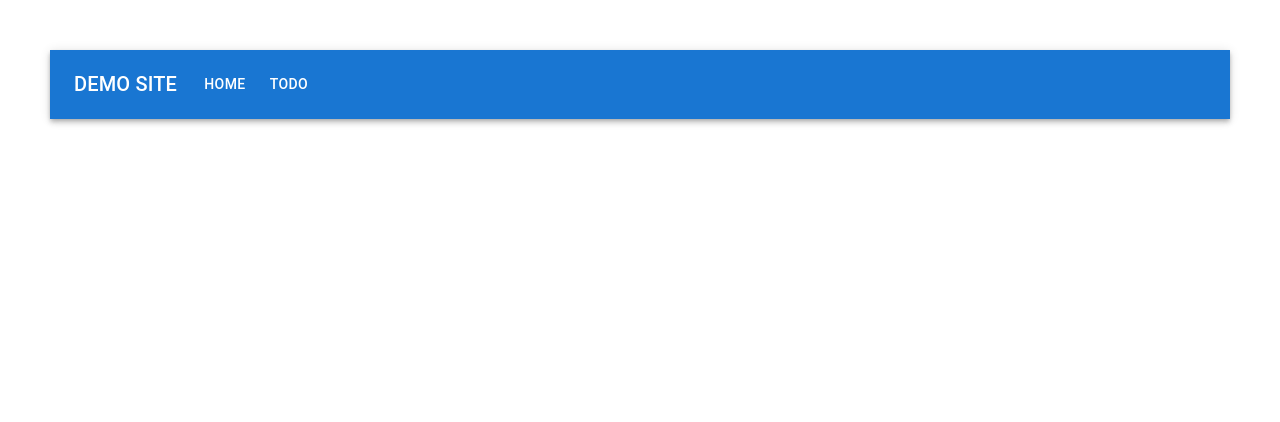
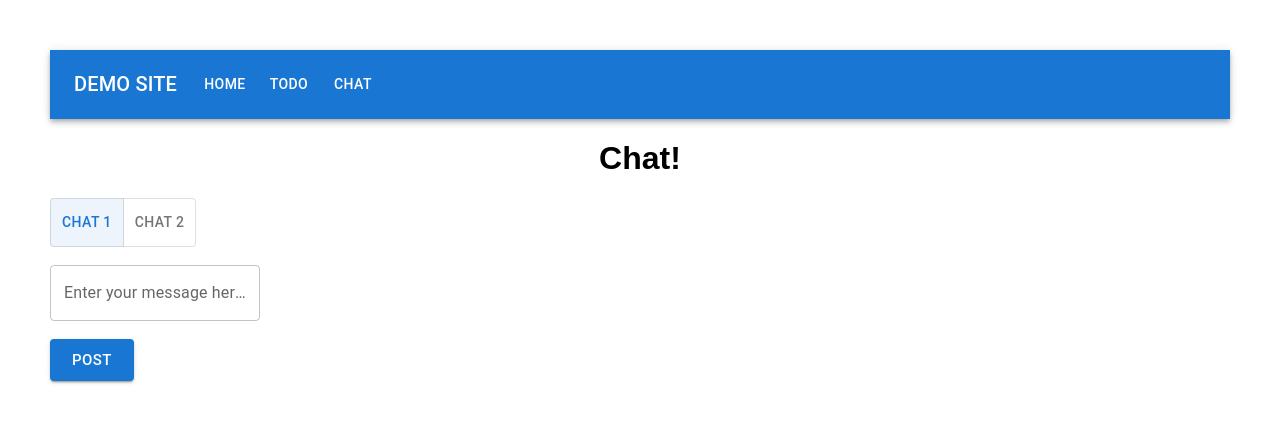
Before and after one commit to Rebecca861/mcon-353-demo-site, a React (Create React App) app: page /chat in a window 1280 px wide. Before the commit this address had no page. Shown: the top 422 px of the page. Built offline with nearby package versions, Linux system fonts and the light colour scheme.

Commit message:
Added beginning of chat page

```diff
--- a/src/components/app/App.js
+++ b/src/components/app/App.jsx
@@ -10,6 +10,7 @@ import Rating from '@mui/material/Rating'
 import Home from '../home/home'
 import {Todo} from '../todo/todo'
 import {Header} from '../header/header'
+import {Chat} from '../chat/chat'
 import {
   BrowserRouter,
   Routes,
@@ -53,6 +54,7 @@ function App() {
         <Routes>
           <Route path="/" element={<Home />}></Route>
           <Route path = "/todo" element={<Todo />}></Route>
+          <Route path="/chat" element={<Chat />}></Route>
         </Routes>
       </BrowserRouter>
       </TodoProvider>
--- /dev/null
+++ b/src/components/chat/chat.css
@@ -0,0 +1,30 @@
+body {
+  padding: 50px;
+  font-family: sans-serif;
+  justify-content: center;
+}
+
+.grid {
+  justify-content: center;
+  /*justify-self: center;*/
+  align-items: center;
+}
+
+h1 {
+  text-align: center;
+}
+
+#outlined-basic {
+  text-align: center;
+  margin: auto;
+}
+
+button {
+  text-align: center;
+  margin: auto;
+}
+
+#chatDiv {
+  margin: auto;
+  text-align: center;
+}
--- /dev/null
+++ b/src/components/chat/chat.jsx
@@ -0,0 +1,119 @@
+import { useState } from "react";
+import Grid from "@mui/material/Grid";
+import Button from "@mui/material/Button";
+import TextField from "@mui/material/TextField";
+import Box from "@mui/material/Box";
+import Paper from "@mui/material/Paper";
+import Stack from "@mui/material/Stack";
+import { styled } from "@mui/material/styles";
+import ToggleButton from "@mui/material/ToggleButton";
+import ToggleButtonGroup from "@mui/material/ToggleButtonGroup";
+
+export const Chat = () => {
+  const [chats, setChats] = useState([
+    { chatId: 1, name: "Chat 1" },
+    { chatId: 2, name: "Chat 2" },
+  ]);
+  const [chatMessages, setChatMessages] = useState([]);
+  const [message, setMessage] = useState("");
+
+  const [alignment, setAlignment] = useState("chat1");
+
+  const handleChange = (event, newAlignment) => {
+    setAlignment(newAlignment);
+    setChatMessages([]);
+  };
+
+  //     const MINUTE_MS = 6000000;
+
+  // useEffect(() => {
+  //   const interval = setInterval(() => {
+  //     getChats();
+  //   }, MINUTE_MS);
+
+  //   return () => clearInterval(interval); // This represents the unmount function, in which you need to clear your interval to prevent memory leaks.
+  // }, [])
+
+  function addChatMessage() {
+    // const chatMessage = {
+    //     chatId: "18fa1c30-c741-4fa2-9b02-190f3dfcfccc",
+    //     userName: "demoSiteUser",
+    //     text: message
+    // };
+
+    // fetch('https://z36h06gqg7.execute-api.us-east-1.amazonaws.com/messages', {
+    //     method: "PUT",
+    //     headers: {
+    //       "Content-Type": "application/json", // tells REST that we will send the body data in JSON format
+    //     },
+    //     body: JSON.stringify(chatMessage),
+    //   }).then((response) => response.json()) // pull the json out of the response
+    //   .then((data) => console.log(data));
+
+    setChatMessages([...chatMessages, { text: message }]);
+  }
+
+  function getChats() {
+    //         fetch("https://z36h06gqg7.execute-api.us-east-1.amazonaws.com/chats/18fa1c30-c741-4fa2-9b02-190f3dfcfccc/messages")
+    //   .then((response) => response.json())
+    //   .then((data) =>console.log(data))
+    // console.log("chats: " + chatMessages);
+  }
+
+  return (
+    <div id="chatDiv">
+      <h1>Chat!</h1>
+      <ToggleButtonGroup
+        color="primary"
+        value={alignment}
+        exclusive
+        onChange={handleChange}
+      >
+        <ToggleButton value="chat1">Chat 1</ToggleButton>
+        <ToggleButton value="chat2">Chat 2</ToggleButton>
+      </ToggleButtonGroup>
+      <br />
+      <br />
+      {/* <div id="chatBody">
+                <table>
+                    <tr>
+                        <td>Here is a chat</td>
+                    </tr>
+                </table>
+            </div> */}
+      <TextField
+        id="outlined-basic"
+        label="Enter your message here..."
+        multiline
+        variant="outlined"
+        onChange={(event) => setMessage(event.target.value)}
+      />
+      <br />
+      <br />
+      <Button variant="contained" onClick={addChatMessage} size="large">
+        Post
+      </Button>
+
+      {chatMessages.map((chatMessage) => (
+        <ChatItem text={chatMessage.text} />
+      ))}
+    </div>
+  );
+};
+
+const ChatItem = (props) => {
+  const Item = styled(Paper)(({ theme }) => ({
+    backgroundColor: theme.palette.mode === "dark" ? "#1A2027" : "#fff",
+    ...theme.typography.body2,
+    padding: theme.spacing(1),
+    textAlign: "center",
+    color: theme.palette.text.secondary,
+  }));
+
+  return (
+    <Stack spacing={2} className="grid">
+      <Item>{props.text}</Item>
+      <br />
+    </Stack>
+  );
+};
--- a/src/components/header/header.jsx
+++ b/src/components/header/header.jsx
@@ -11,7 +11,7 @@ import Button from '@mui/material/Button';
 import MenuItem from '@mui/material/MenuItem';
 import { useNavigate } from "react-router-dom";
 
-const pages = [{title: "Home", path: "/"}, {title: "Todo", path: "/todo"}];
+const pages = [{title: "Home", path: "/"}, {title: "Todo", path: "/todo"}, {title: "Chat", path: "/chat"}];
 const settings = ['Profile', 'Account', 'Dashboard', 'Logout'];
 
 export const Header = () => {
--- a/src/components/todo/todo.jsx
+++ b/src/components/todo/todo.jsx
@@ -95,4 +95,4 @@ const TodoItem = (props) => {
   );
 };
 
-export default Todo;
+//export default Todo;
```
Also changed, not shown: src/components/home/home.jsx (renamed from src/components/home/home.js).
